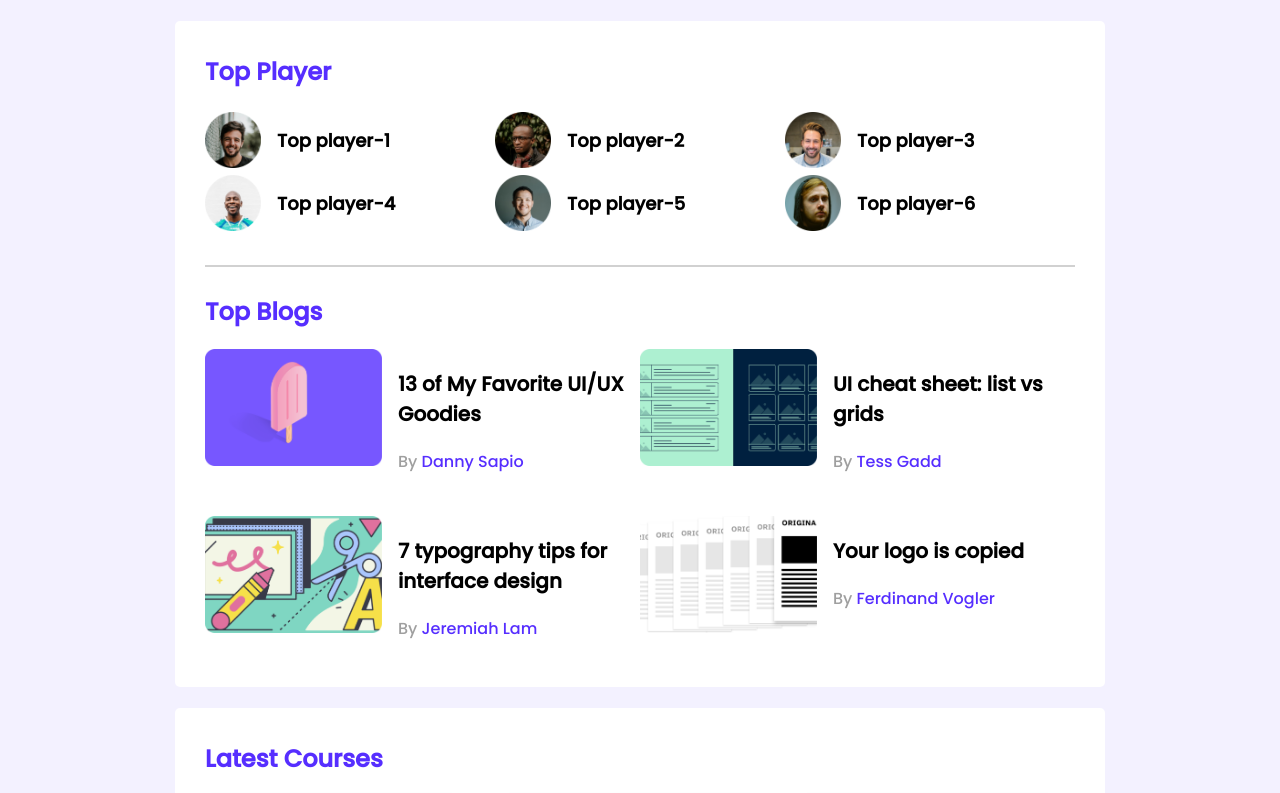
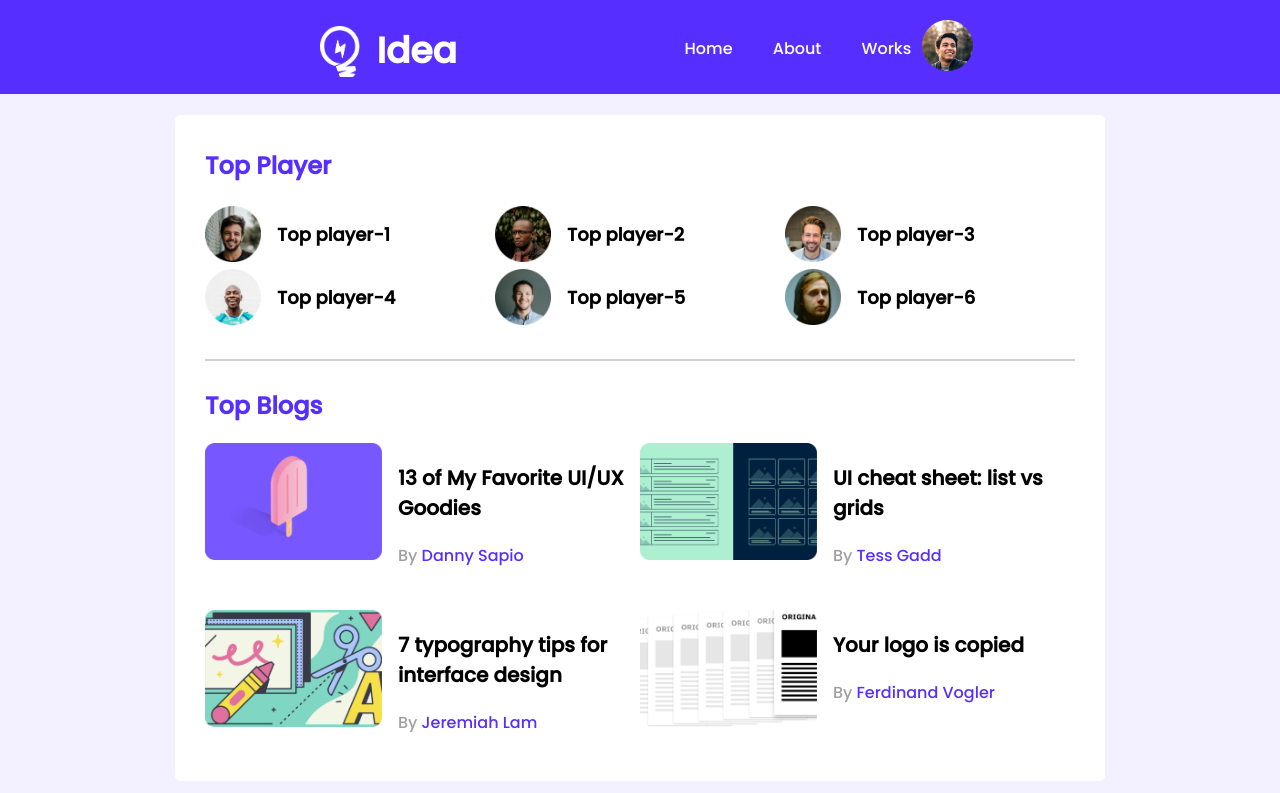
Before and after one commit to Mohon45/leader-board, a plain HTML site: page index.html in a window 1280 px wide. Shown: the top 793 px of the page. Drawn offline with Linux system fonts and the light colour scheme.

Commit message:
finised commit

```diff
--- a/index.html
+++ b/index.html
@@ -16,7 +16,31 @@
 <body>
     <!-- header start -->
     <header>
+        <nav>
+            <div class="full-nav">
+                <div class="left-site-nev">
+                    <div class="nav-logo">
+                        <img src="images/icons/logo.png" alt="">
+                    </div>
+                    <div class="nav-title">
+                        <h1>Idea</h1>
+                    </div>
+                </div>
+                <div class="nav-link">
+                    <ul>
+                        <li><a class="section-link" href="#">Home</a></li>
+                        <li><a class="section-link" href="#">About</a></li>
+                        <li><a class="section-link" href="#">Works</a></li>
 
+                    </ul>
+
+                </div>
+                <div class="nav-frofile">
+                    <img src="images/icons/profile.png" alt="">
+                </div>
+
+            </div>
+        </nav>
     </header>
     <!-- header end -->
 
--- a/styles/style.css
+++ b/styles/style.css
@@ -25,8 +25,59 @@ hr{
     margin-bottom: 27px;
 }
 
+/* Heading Style */
+nav{
+    background-color: #562EFF;
+    height: 94px;
 
+}
+.full-nav{
+    display: flex;
 
+}
+.left-site-nev{
+    display: flex;
+    position: absolute;
+    left: 25%;
+    top: 26px;
+}
+.nav-logo img{
+    width: 40.42px;
+    height: 51px;
+}
+.nav-title{
+    margin-top: -33px;
+    margin-left: 16px;
+    font-size: 24px;
+    color: white;
+
+}
+.nav-link{
+    position: absolute;
+    right: 26%;
+    margin-top: 20px;
+}
+
+.nav-link ul{
+    list-style-type: none;
+}
+.nav-link ul li{
+    display: inline;
+}
+.nav-link ul li a{
+    text-decoration: none;
+}
+.section-link{
+    font-size: 16px;
+    margin-right: 36px;
+
+    color: white;
+}
+.nav-frofile{
+    position: absolute;
+    top: 20px;
+    right: 24%;
+}
 /* Top players style */
 .top-players{
     margin-bottom: 30px;
```
